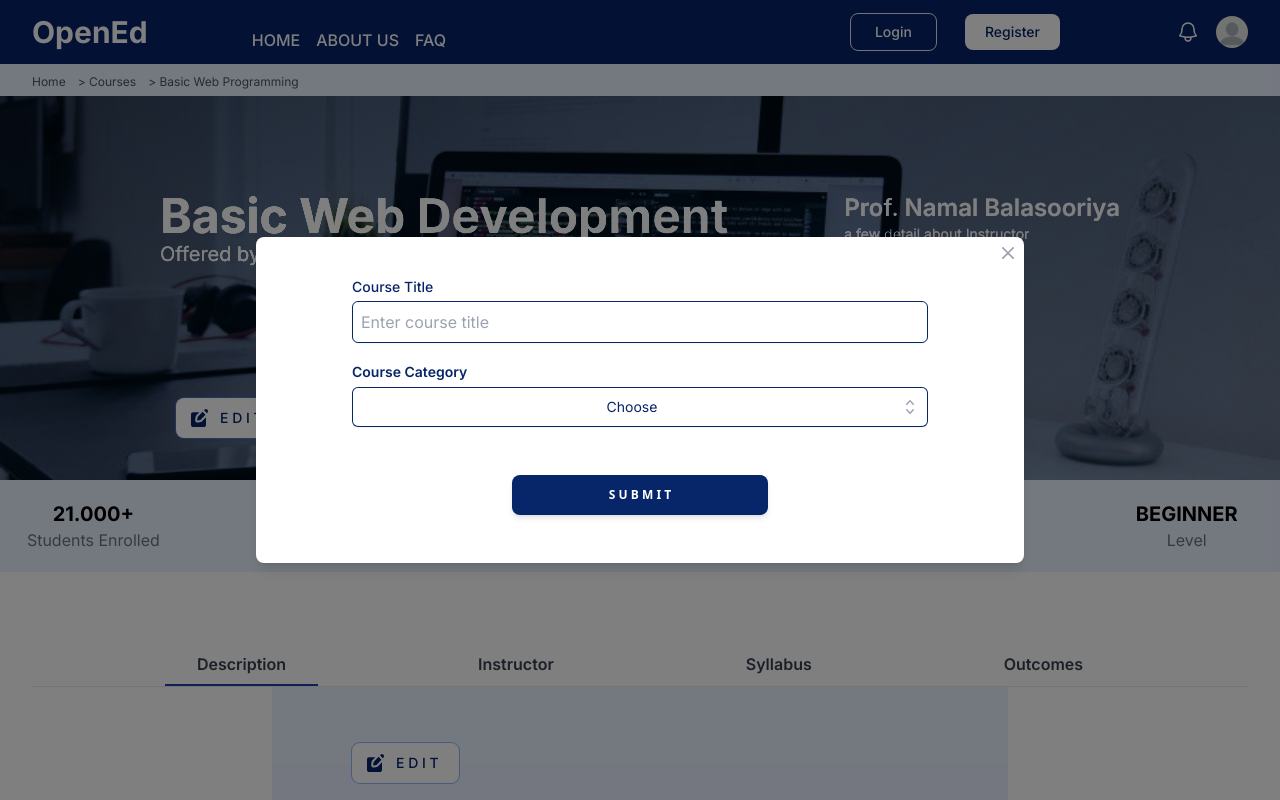
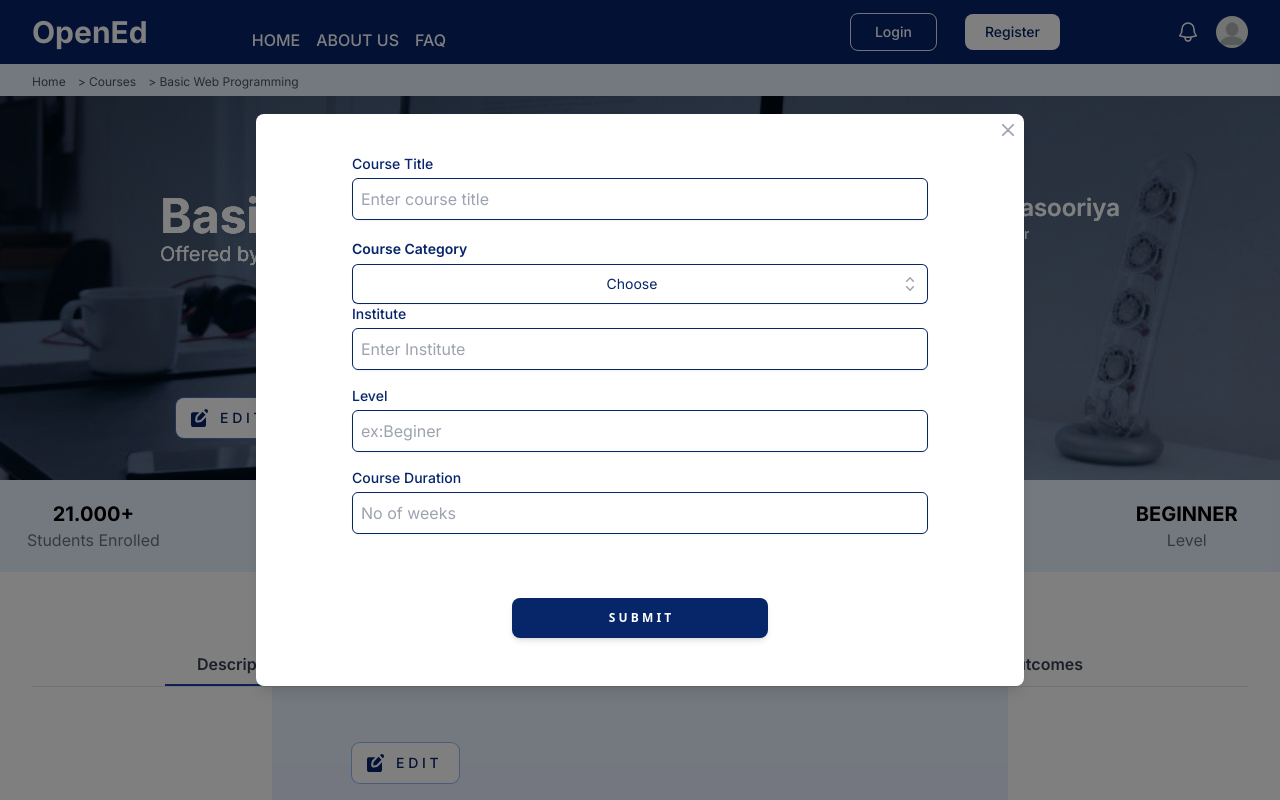
Before and after one commit to Xanvia/MOOC-IT-Center-UOP, a Next.js app in the folder frontend/: page /courses/1 in a window 1280 px wide. Shown: the top 800 px of the page. Built offline with nearby package versions, Linux system fonts and the light colour scheme; no server answers.

Commit message:
add labels

```diff
--- a/frontend/src/components/Course/CourseCard/CourseHome/CourseDescEditModal.tsx
+++ b/frontend/src/components/Course/CourseCard/CourseHome/CourseDescEditModal.tsx
@@ -6,6 +6,7 @@ import SolidButton from "@/components/Buttons/SolidButton";
 import SecondaryButton from "@/components/Buttons/SecondaryButton";
 import CloseButton from "@/components/Buttons/CloseButton";
 import { ModalClassesBG } from "@/components/components.styles";
+import EditButtonPrimary from "@/components/Buttons/EditButtonPrimary";
 
 export default function CourseDescEditModal() {
   const [category, setCategory] = useState<string | null>(null);
@@ -13,6 +14,8 @@ export default function CourseDescEditModal() {
   const handleOutsideClick = (e: React.MouseEvent<HTMLDivElement>) => {
     e.stopPropagation();
   };
+
+
 
   const handleInsideClick = (e: React.MouseEvent<HTMLDivElement>) => {
     setIsOpen(false);
@@ -29,7 +32,7 @@ export default function CourseDescEditModal() {
 
   return (
     <>
-      <SecondaryButton onClick={toggleModal} text="Edit" />
+      <EditButtonPrimary text="E D I T" onClick={ toggleModal} />
 
       {isOpen && (
         <div className={ModalClassesBG} onMouseDown={handleInsideClick}>
@@ -75,6 +78,79 @@ export default function CourseDescEditModal() {
                     value={category ?? ""}
                     onChange={handleCategoryChange}
                   />
+                  <div className="mb-4">
+                    <label
+                      htmlFor="title"
+                      className="block text-sm font-medium text-primary mb-1"
+                    >
+                      Institute
+                    </label>
+                    <Field
+                      type="text"
+                      id="title"
+                      name="title"
+                      className={`mt-1 block w-full border border-primary rounded-md shadow-sm p-2 ${
+                        formik.touched.title && formik.errors.title
+                          ? "border-primary"
+                          : ""
+                      }`}
+                      placeholder="Enter Institute"
+                    />
+                    <ErrorMessage
+                      name="title"
+                      component="div"
+                      className="text-red-500 text-sm"
+                    />
+                  </div>
+                  <div className="mb-4">
+                    <label
+                      htmlFor="title"
+                      className="block text-sm font-medium text-primary mb-1"
+                    >
+                      Level
+                    </label>
+                    <Field
+                      type="text"
+                      id="title"
+                      name="title"
+                      className={`mt-1 block w-full border border-primary rounded-md shadow-sm p-2 ${
+                        formik.touched.title && formik.errors.title
+                          ? "border-primary"
+                          : ""
+                      }`}
+                      placeholder="ex:Beginer"
+                    />
+                    <ErrorMessage
+                      name="title"
+                      component="div"
+                      className="text-red-500 text-sm"
+                    />
+                  </div>
+                  <div className="mb-4">
+                    <label
+                      htmlFor="title"
+                      className="block text-sm font-medium text-primary mb-1"
+                    >
+                      Course Duration
+                    </label>
+                    <Field
+                      type="text"
+                      id="title"
+                      name="title"
+                      className={`mt-1 block w-full border border-primary rounded-md shadow-sm p-2 ${
+                        formik.touched.title && formik.errors.title
+                          ? "border-primary"
+                          : ""
+                      }`}
+                      placeholder="No of weeks"
+                    />
+                    <ErrorMessage
+                      name="title"
+                      component="div"
+                      className="text-red-500 text-sm"
+                    />
+                  </div>
+
                   <br />
                   <center>
                     <div className="mt-6 mb-2">
--- a/frontend/src/components/Course/CourseCard/CourseHome/CourseDescriptionHeader.tsx
+++ b/frontend/src/components/Course/CourseCard/CourseHome/CourseDescriptionHeader.tsx
@@ -59,12 +59,14 @@ const CourseHeader: React.FC = () => {
           </div>
           <div className="relative mt-10 sm:mt-10 md:mt-14 sm:ml-20 ml-2">
             {isEdit ? (
-              <EditButtonPrimary text="E D I T" onClick={handleClick} />
+              <CourseDescEditModal/>
+
+
             ) : (
               <PrimaryButton text="E N R O L L" onClick={handleClick} />
             )}
 
-            <CourseDescEditModal/>
+
           </div>
         </div>
 
```
